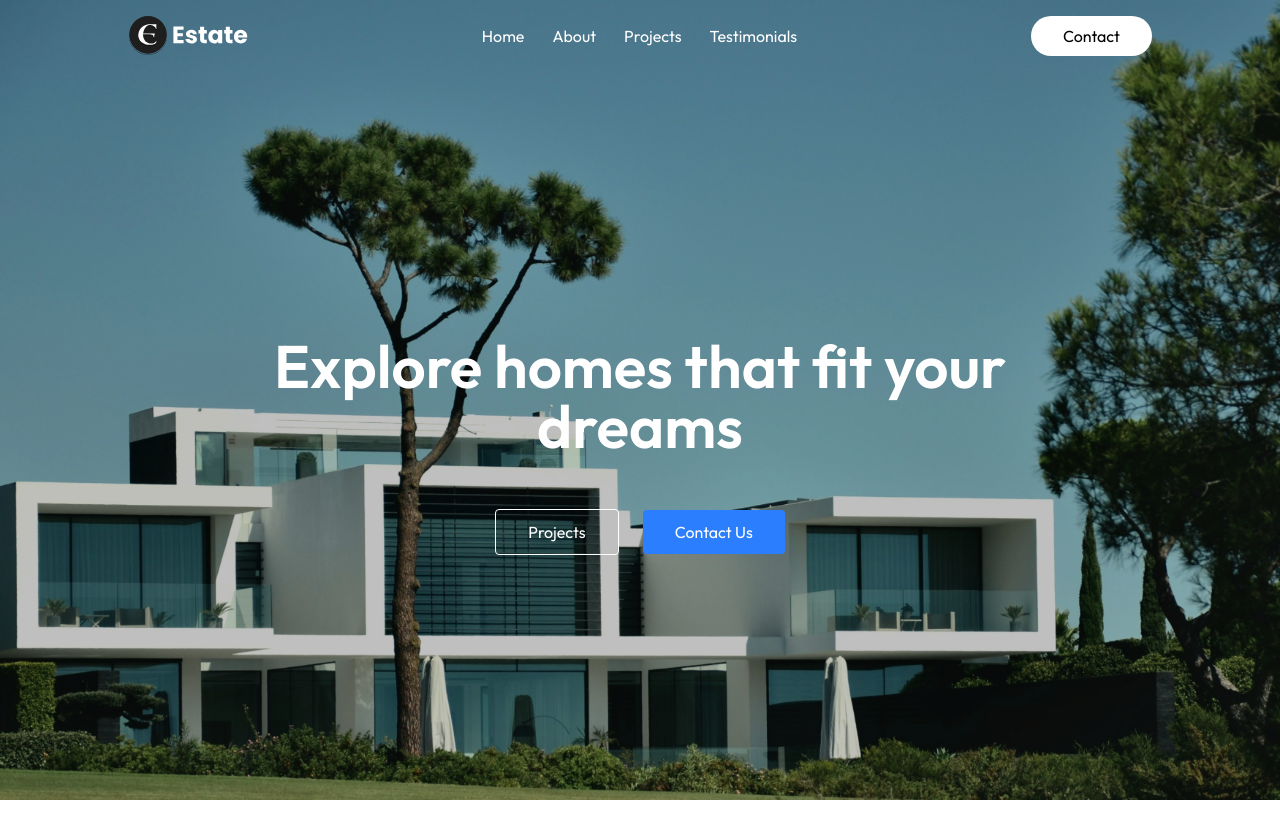
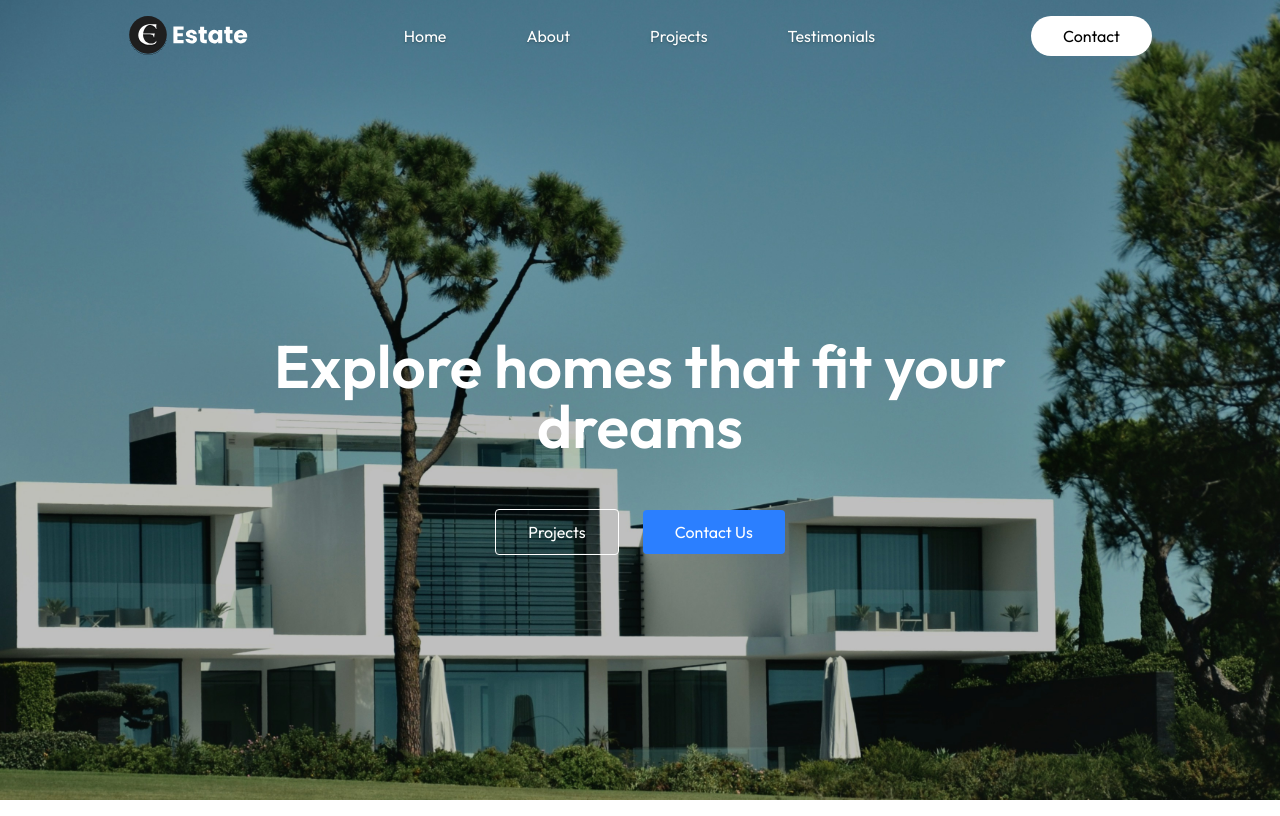
Before and after one commit to esraayaz/real-estate, a React (Vite) app: page / in a window 1280 px wide. Built offline with nearby package versions, Linux system fonts and the light colour scheme.

Commit message:
Gap issue fixed.

```diff
--- a/src/Components/Navbar.jsx
+++ b/src/Components/Navbar.jsx
@@ -19,7 +19,7 @@ const Navbar = () => {
     <div className="absolute top-0 left-0 w-full z-10">
       <div className="container mx-auto flex justify-between items-center py-4 px-6 md:px-20 lg:px-32 bg:transparent">
         <img src={assets.logo} alt="logo" className="w-30" />
-        <ul className="hidden md:flex gap-7 text-white">
+        <ul className="text-shadow-md lg:gap-20 hidden md:flex gap-7 text-white">
           <a href="#Header" className="cursor-pointer hover:text-black">
             Home
           </a>
```
